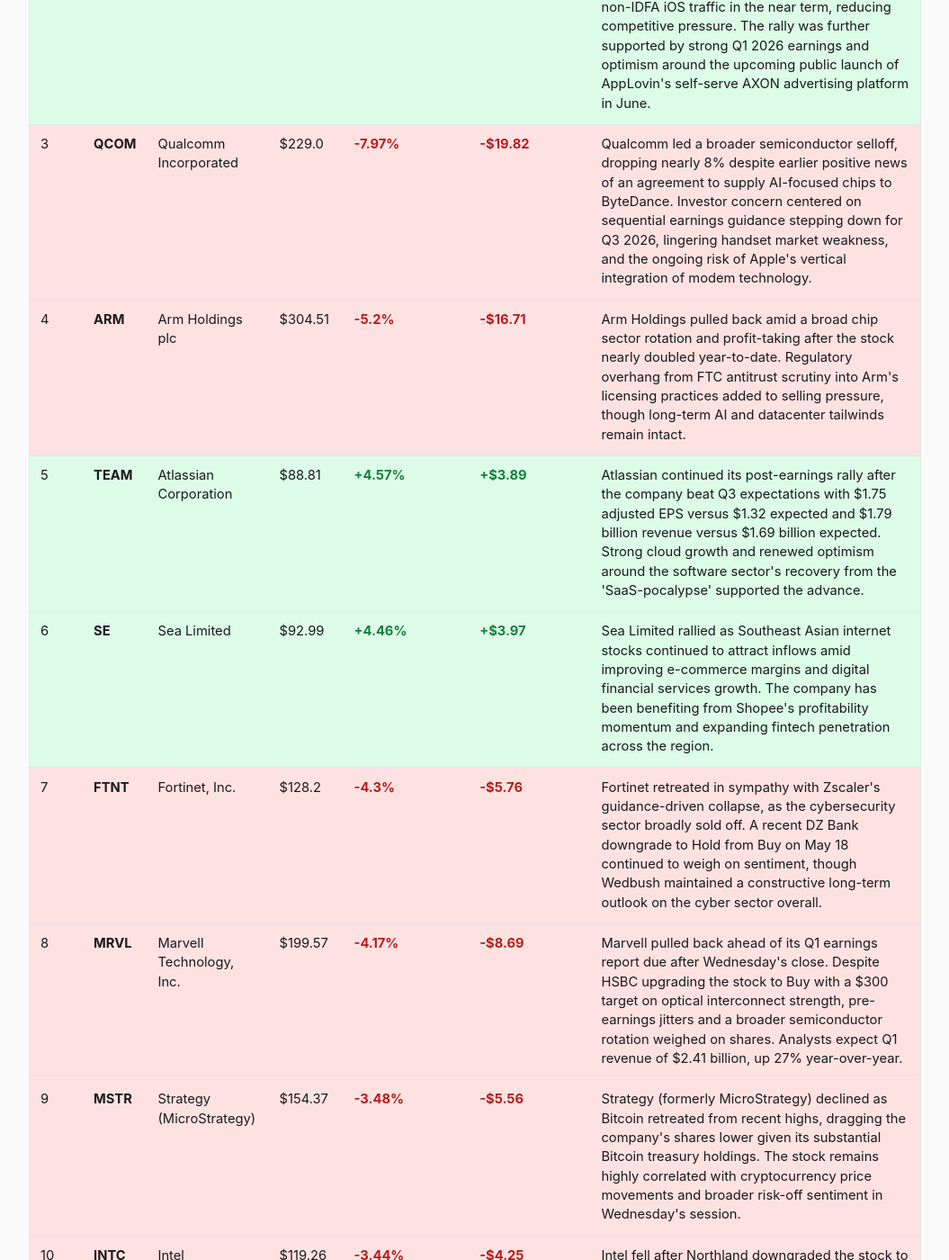
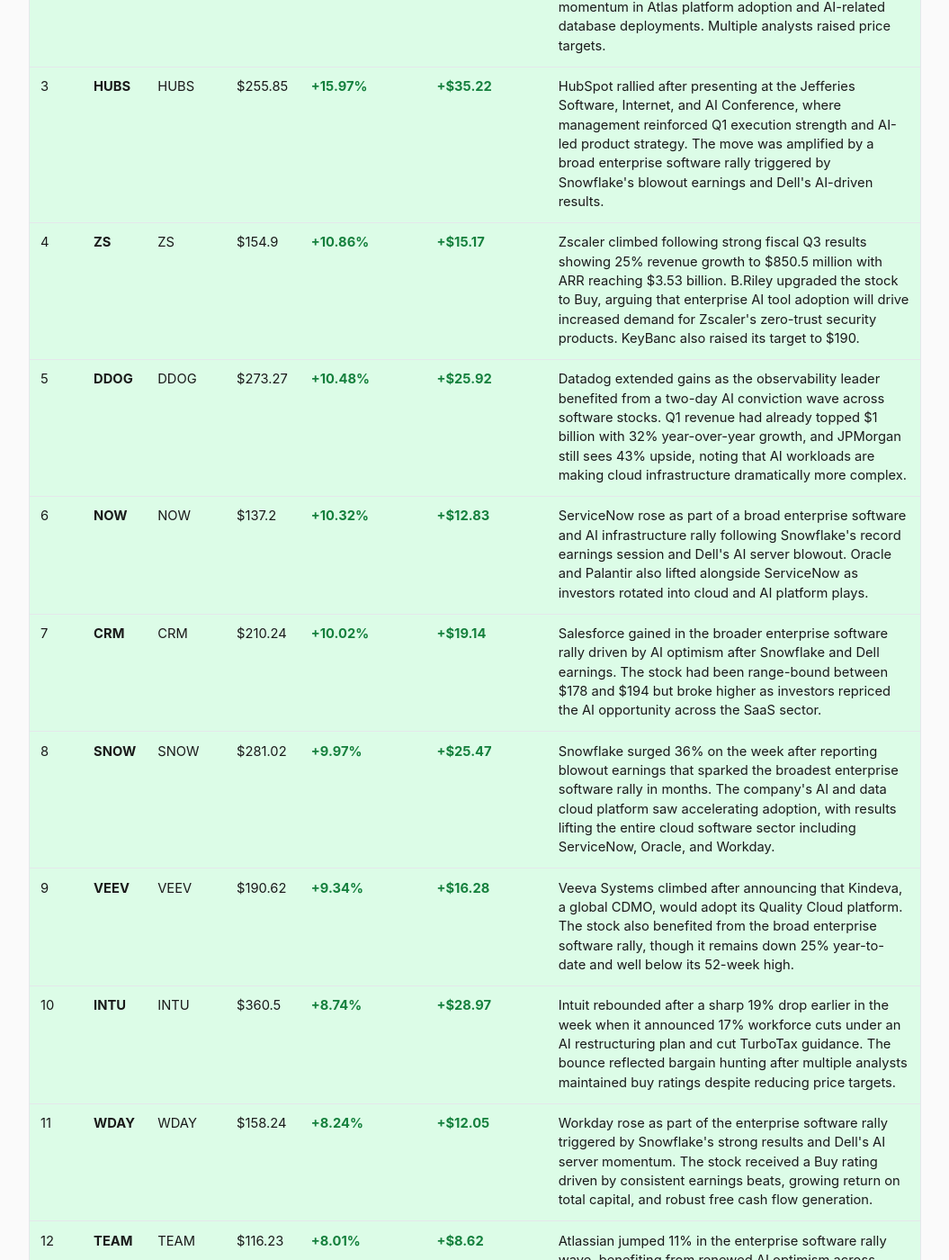
Before and after one commit to SahanY/tech-briefing, a Jekyll site: the page built from stocks.html, in a window 1280 px wide and 1400 px high, scrolled down 709 px. Shown: the whole window at 90% size, without its empty margins (112-1167 px from the left). Built offline with Jekyll 4.4.1, drawn with Linux system fonts in a browser that asks for light colours; some of the changed text lies outside the part shown.

Commit message:
Market Movers 2026-06-01

```diff
--- a/_data/stock_movers.json
+++ b/_data/stock_movers.json
@@ -1,210 +1,280 @@
 {
-  "date": "2026-05-27",
-  "generated_at": "2026-05-27T13:05:16-05:00",
-  "data_as_of": "2026-05-27, 9:00 AM CT",
+  "date": "2026-06-01",
+  "generated_at": "2026-06-01T10:35:45-05:00",
+  "data_as_of": "2026-06-01, 9:00 AM CT",
   "source": "yfinance",
   "universe": {
-    "mode": "nasdaq_listed_plus_sp500",
-    "tech_only": true
+    "mode": "manual_tickers",
+    "count": 66,
+    "sources": [],
+    "ranked_count": 65,
+    "tech_only": true,
+    "tech_selected_count": 15,
+    "skipped_non_tech_count": 0,
+    "sector_lookups": 0,
+    "skipped_non_tech_sample": []
   },
   "filters": {
-    "tech_only": true
+    "min_price": 0,
+    "min_volume": 0,
+    "tech_only": true,
+    "max_sector_lookups": 75
   },
   "stocks": [
     {
-      "rank": 1,
-      "ticker": "ZS",
-      "name": "Zscaler, Inc.",
-      "price": 126.23,
-      "previous_close": 184.60,
-      "change_pct": -31.62,
-      "change_abs": -58.37,
-      "volume": "25.1M",
-      "volume_raw": 25100018,
-      "direction": "loss",
-      "explanation": "Zscaler shares collapsed after the cloud security firm guided Q4 revenue of $875-878 million, below consensus, and slashed full-year free cash flow outlook to 22.8-23.3% from 26.5-27%. Despite beating Q3 estimates on both revenue ($850.5M) and adjusted EPS ($1.08), investors punished the stock on increased capex and sales leadership transitions."
+      "ticker": "ARM",
+      "name": "ARM",
+      "price": 418.92,
+      "previous_close": 353.29,
+      "change_pct": 18.58,
+      "change_abs": 65.62,
+      "volume": "12.6M",
+      "volume_raw": 12555247,
+      "direction": "gain",
+      "sector": "",
+      "industry": "",
+      "universe_source": "manual",
+      "explanation": "Arm Holdings surged after Nvidia unveiled its RTX Spark Arm-based PC chip at Computex, validating Arm architecture for mainstream Windows laptops. Multiple analysts raised price targets simultaneously, with Mizuho going to $425 and Wells Fargo to $410. The broader semiconductor rally added further momentum.",
+      "tech_match": "manual override",
+      "rank": 1
     },
     {
-      "rank": 2,
-      "ticker": "APP",
-      "name": "AppLovin Corporation",
-      "price": 570.93,
-      "previous_close": 514.24,
-      "change_pct": 11.02,
-      "change_abs": 56.69,
-      "volume": "5.5M",
-      "volume_raw": 5487900,
+      "ticker": "MDB",
+      "name": "MDB",
+      "price": 392.68,
+      "previous_close": 335.55,
+      "change_pct": 17.03,
+      "change_abs": 57.13,
+      "volume": "2.8M",
+      "volume_raw": 2800090,
       "direction": "gain",
-      "explanation": "AppLovin surged on a report from Edgewater indicating Meta Platforms is unlikely to bid on non-IDFA iOS traffic in the near term, reducing competitive pressure. The rally was further supported by strong Q1 2026 earnings and optimism around the upcoming public launch of AppLovin's self-serve AXON advertising platform in June."
+      "sector": "",
+      "industry": "",
+      "universe_source": "manual",
+      "explanation": "MongoDB jumped after reporting Q1 fiscal 2027 revenue of $687.6 million, up 25% year-over-year, beating estimates. Management raised full-year guidance to $2.92-$2.96 billion, citing accelerating momentum in Atlas platform adoption and AI-related database deployments. Multiple analysts raised price targets.",
+      "tech_match": "manual override",
+      "rank": 2
     },
     {
-      "rank": 3,
-      "ticker": "QCOM",
-      "name": "Qualcomm Incorporated",
-      "price": 229.00,
-      "previous_close": 248.82,
-      "change_pct": -7.97,
-      "change_abs": -19.82,
-      "volume": "18.2M",
-      "volume_raw": 18184609,
-      "direction": "loss",
-      "explanation": "Qualcomm led a broader semiconductor selloff, dropping nearly 8% despite earlier positive news of an agreement to supply AI-focused chips to ByteDance. Investor concern centered on sequential earnings guidance stepping down for Q3 2026, lingering handset market weakness, and the ongoing risk of Apple's vertical integration of modem technology."
+      "ticker": "HUBS",
+      "name": "HUBS",
+      "price": 255.85,
+      "previous_close": 220.63,
+      "change_pct": 15.97,
+      "change_abs": 35.22,
+      "volume": "1.1M",
+      "volume_raw": 1124437,
+      "direction": "gain",
+      "sector": "",
+      "industry": "",
+      "universe_source": "manual",
+      "explanation": "HubSpot rallied after presenting at the Jefferies Software, Internet, and AI Conference, where management reinforced Q1 execution strength and AI-led product strategy. The move was amplified by a broad enterprise software rally triggered by Snowflake's blowout earnings and Dell's AI-driven results.",
+      "tech_match": "manual override",
+      "rank": 3
     },
     {
-      "rank": 4,
-      "ticker": "ARM",
-      "name": "Arm Holdings plc",
-      "price": 304.51,
-      "previous_close": 321.22,
-      "change_pct": -5.20,
-      "change_abs": -16.71,
-      "volume": "6.9M",
-      "volume_raw": 6899859,
-      "direction": "loss",
-      "explanation": "Arm Holdings pulled back amid a broad chip sector rotation and profit-taking after the stock nearly doubled year-to-date. Regulatory overhang from FTC antitrust scrutiny into Arm's licensing practices added to selling pressure, though long-term AI and datacenter tailwinds remain intact."
+      "ticker": "ZS",
+      "name": "ZS",
+      "price": 154.9,
+      "previous_close": 139.73,
+      "change_pct": 10.86,
+      "change_abs": 15.17,
+      "volume": "5.3M",
+      "volume_raw": 5287618,
+      "direction": "gain",
+      "sector": "",
+      "industry": "",
+      "universe_source": "manual",
+      "explanation": "Zscaler climbed following strong fiscal Q3 results showing 25% revenue growth to $850.5 million with ARR reaching $3.53 billion. B.Riley upgraded the stock to Buy, arguing that enterprise AI tool adoption will drive increased demand for Zscaler's zero-trust security products. KeyBanc also raised its target to $190.",
+      "tech_match": "manual override",
+      "rank": 4
     },
     {
-      "rank": 5,
-      "ticker": "TEAM",
-      "name": "Atlassian Corporation",
-      "price": 88.81,
-      "previous_close": 84.92,
-      "change_pct": 4.57,
-      "change_abs": 3.89,
-      "volume": "2.7M",
-      "volume_raw": 2736923,
+      "ticker": "DDOG",
+      "name": "DDOG",
+      "price": 273.27,
+      "previous_close": 247.35,
+      "change_pct": 10.48,
+      "change_abs": 25.92,
+      "volume": "4.4M",
+      "volume_raw": 4381980,
       "direction": "gain",
-      "explanation": "Atlassian continued its post-earnings rally after the company beat Q3 expectations with $1.75 adjusted EPS versus $1.32 expected and $1.79 billion revenue versus $1.69 billion expected. Strong cloud growth and renewed optimism around the software sector's recovery from the 'SaaS-pocalypse' supported the advance."
+      "sector": "",
+      "industry": "",
+      "universe_source": "manual",
+      "explanation": "Datadog extended gains as the observability leader benefited from a two-day AI conviction wave across software stocks. Q1 revenue had already topped $1 billion with 32% year-over-year growth, and JPMorgan still sees 43% upside, noting that AI workloads are making cloud infrastructure dramatically more complex.",
+      "tech_match": "manual override",
+      "rank": 5
     },
     {
-      "rank": 6,
-      "ticker": "SE",
-      "name": "Sea Limited",
-      "price": 92.99,
-      "previous_close": 89.02,
-      "change_pct": 4.46,
-      "change_abs": 3.97,
-      "volume": "2.0M",
-      "volume_raw": 2023860,
+      "ticker": "NOW",
+      "name": "NOW",
+      "price": 137.2,
+      "previous_close": 124.37,
+      "change_pct": 10.32,
+      "change_abs": 12.83,
+      "volume": "41.5M",
+      "volume_raw": 41468621,
       "direction": "gain",
-      "explanation": "Sea Limited rallied as Southeast Asian internet stocks continued to attract inflows amid improving e-commerce margins and digital financial services growth. The company has been benefiting from Shopee's profitability momentum and expanding fintech penetration across the region."
+      "sector": "",
+      "industry": "",
+      "universe_source": "manual",
+      "explanation": "ServiceNow rose as part of a broad enterprise software and AI infrastructure rally following Snowflake's record earnings session and Dell's AI server blowout. Oracle and Palantir also lifted alongside ServiceNow as investors rotated into cloud and AI platform plays.",
+      "tech_match": "manual override",
+      "rank": 6
     },
     {
-      "rank": 7,
-      "ticker": "FTNT",
-      "name": "Fortinet, Inc.",
-      "price": 128.20,
-      "previous_close": 133.96,
-      "change_pct": -4.30,
-      "change_abs": -5.76,
-      "volume": "4.2M",
-      "volume_raw": 4171862,
-      "direction": "loss",
-      "explanation": "Fortinet retreated in sympathy with Zscaler's guidance-driven collapse, as the cybersecurity sector broadly sold off. A recent DZ Bank downgrade to Hold from Buy on May 18 continued to weigh on sentiment, though Wedbush maintained a constructive long-term outlook on the cyber sector overall."
+      "ticker": "CRM",
+      "name": "CRM",
+      "price": 210.24,
+      "previous_close": 191.1,
+      "change_pct": 10.02,
+      "change_abs": 19.14,
+      "volume": "14.0M",
+      "volume_raw": 14011782,
+      "direction": "gain",
+      "sector": "",
+      "industry": "",
+      "universe_source": "manual",
+      "explanation": "Salesforce gained in the broader enterprise software rally driven by AI optimism after Snowflake and Dell earnings. The stock had been range-bound between $178 and $194 but broke higher as investors repriced the AI opportunity across the SaaS sector.",
+      "tech_match": "manual override",
+      "rank": 7
     },
     {
-      "rank": 8,
-      "ticker": "MRVL",
-      "name": "Marvell Technology, Inc.",
-      "price": 199.57,
-      "previous_close": 208.26,
-      "change_pct": -4.17,
-      "change_abs": -8.69,
-      "volume": "27.8M",
-      "volume_raw": 27779050,
-      "direction": "loss",
-      "explanation": "Marvell pulled back ahead of its Q1 earnings report due after Wednesday's close. Despite HSBC upgrading the stock to Buy with a $300 target on optical interconnect strength, pre-earnings jitters and a broader semiconductor rotation weighed on shares. Analysts expect Q1 revenue of $2.41 billion, up 27% year-over-year."
+      "ticker": "SNOW",
+      "name": "SNOW",
+      "price": 281.02,
+      "previous_close": 255.55,
+      "change_pct": 9.97,
+      "change_abs": 25.47,
+      "volume": "9.6M",
+      "volume_raw": 9559582,
+      "direction": "gain",
+      "sector": "",
+      "industry": "",
+      "universe_source": "manual",
+      "explanation": "Snowflake surged 36% on the week after reporting blowout earnings that sparked the broadest enterprise software rally in months. The company's AI and data cloud platform saw accelerating adoption, with results lifting the entire cloud software sector including ServiceNow, Oracle, and Workday.",
+      "tech_match": "manual override",
+      "rank": 8
     },
     {
-      "rank": 9,
-      "ticker": "MSTR",
-      "name": "Strategy (MicroStrategy)",
-      "price": 154.37,
-      "previous_close": 159.93,
-      "change_pct": -3.48,
-      "change_abs": -5.56,
-      "volume": "7.4M",
-      "volume_raw": 7357302,
-      "direction": "loss",
-      "explanation": "Strategy (formerly MicroStrategy) declined as Bitcoin retreated from recent highs, dragging the company's shares lower given its substantial Bitcoin treasury holdings. The stock remains highly correlated with cryptocurrency price movements and broader risk-off sentiment in Wednesday's session."
+      "ticker": "VEEV",
+      "name": "VEEV",
+      "price": 190.62,
+      "previous_close": 174.34,
+      "change_pct": 9.34,
+      "change_abs": 16.28,
+      "volume": "2.0M",
+      "volume_raw": 1975012,
+      "direction": "gain",
+      "sector": "",
+      "industry": "",
+      "universe_source": "manual",
+      "explanation": "Veeva Systems climbed after announcing that Kindeva, a global CDMO, would adopt its Quality Cloud platform. The stock also benefited from the broad enterprise software rally, though it remains down 25% year-to-date and well below its 52-week high.",
+      "tech_match": "manual override",
+      "rank": 9
     },
     {
-      "rank": 10,
-      "ticker": "INTC",
-      "name": "Intel Corporation",
-      "price": 119.26,
-      "previous_close": 123.52,
-      "change_pct": -3.44,
-      "change_abs": -4.25,
-      "volume": "65.9M",
-      "volume_raw": 65931865,
-      "direction": "loss",
-      "explanation": "Intel fell after Northland downgraded the stock to Market Perform from Outperform, citing full valuation and modeling a decline in overall datacenter spending in calendar year 2027 as hyperscalers become cash-strapped. The downgrade offset earlier turnaround optimism and contributed to the broader chip sector weakness."
+      "ticker": "INTU",
+      "name": "INTU",
+      "price": 360.5,
+      "previous_close": 331.53,
+      "change_pct": 8.74,
+      "change_abs": 28.97,
+      "volume": "2.2M",
+      "volume_raw": 2243144,
+      "direction": "gain",
+      "sector": "",
+      "industry": "",
+      "universe_source": "manual",
+      "explanation": "Intuit rebounded after a sharp 19% drop earlier in the week when it announced 17% workforce cuts under an AI restructuring plan and cut TurboTax guidance. The bounce reflected bargain hunting after multiple analysts maintained buy ratings despite reducing price targets.",
+      "tech_match": "manual override",
+      "rank": 10
     },
     {
-      "rank": 11,
-      "ticker": "CRWD",
-      "name": "CrowdStrike Holdings, Inc.",
-      "price": 649.22,
-      "previous_close": 671.55,
-      "change_pct": -3.32,
-      "change_abs": -22.33,
-      "volume": "2.3M",
-      "volume_raw": 2339107,
-      "direction": "loss",
-      "explanation": "CrowdStrike gave back gains after hitting eight straight intraday records, pulling back in a sector-wide cybersecurity selloff triggered by Zscaler's weak guidance. Despite announcing the successful Glassworm botnet takedown with Google and receiving a Wedbush price target raise to $700, profit-taking prevailed."
+      "ticker": "WDAY",
+      "name": "WDAY",
+      "price": 158.24,
+      "previous_close": 146.19,
+      "change_pct": 8.24,
+      "change_abs": 12.05,
+      "volume": "4.7M",
+      "volume_raw": 4667981,
+      "direction": "gain",
+      "sector": "",
+      "industry": "",
+      "universe_source": "manual",
+      "explanation": "Workday rose as part of the enterprise software rally triggered by Snowflake's strong results and Dell's AI server momentum. The stock received a Buy rating driven by consistent earnings beats, growing return on total capital, and robust free cash flow generation.",
+      "tech_match": "manual override",
+      "rank": 11
     },
     {
-      "rank": 12,
-      "ticker": "MDB",
-      "name": "MongoDB, Inc.",
-      "price": 297.42,
-      "previous_close": 307.35,
-      "change_pct": -3.23,
-      "change_abs": -9.93,
-      "volume": "1.6M",
-      "volume_raw": 1616902,
-      "direction": "loss",
-      "explanation": "MongoDB declined amid the broader software and cloud infrastructure selloff. The database platform maker was caught in the crosscurrent of renewed SaaS-pocalypse fears following Zscaler's guidance miss, despite the broader software sector's recent 25% rally from April lows."
+      "ticker": "TEAM",
+      "name": "TEAM",
+      "price": 116.23,
+      "previous_close": 107.61,
+      "change_pct": 8.01,
+      "change_abs": 8.62,
+      "volume": "6.0M",
+      "volume_raw": 5956498,
+      "direction": "gain",
+      "sector": "",
+      "industry": "",
+      "universe_source": "manual",
+      "explanation": "Atlassian jumped 11% in the enterprise software rally wave, benefiting from renewed AI optimism across developer and collaboration tools. GitLab climbed 7.5% and monday.com advanced 6% in the same broad sector rotation into software names.",
+      "tech_match": "manual override",
+      "rank": 12
     },
     {
-      "rank": 13,
       "ticker": "NET",
-      "name": "Cloudflare, Inc.",
-      "price": 210.51,
-      "previous_close": 217.54,
-      "change_pct": -3.23,
-      "change_abs": -7.03,
-      "volume": "1.9M",
-      "volume_raw": 1896567,
-      "direction": "loss",
-      "explanation": "Cloudflare traded lower in sympathy with the broader cloud and cybersecurity sector rotation following Zscaler's guidance-driven collapse. The stock pulled back despite strong fundamentals and Cloudflare's recently launched Flagship developer platform, reflecting risk-off sentiment across growth-oriented infrastructure names."
+      "name": "NET",
+      "price": 260.28,
+      "previous_close": 241.82,
+      "change_pct": 7.63,
+      "change_abs": 18.46,
+      "volume": "3.2M",
+      "volume_raw": 3224397,
+      "direction": "gain",
+      "sector": "",
+      "industry": "",
+      "universe_source": "manual",
+      "explanation": "Cloudflare gained as part of the broad enterprise software and infrastructure rally. The company continues to benefit from growing demand for edge computing, security, and AI inference workloads as enterprises expand their cloud footprints.",
+      "tech_match": "manual override",
+      "rank": 13
     },
     {
-      "rank": 14,
-      "ticker": "PINS",
-      "name": "Pinterest, Inc.",
-      "price": 19.93,
-      "previous_close": 19.33,
-      "change_pct": 3.13,
-      "change_abs": 0.60,
-      "volume": "7.1M",
-      "volume_raw": 7057228,
+      "ticker": "SE",
+      "name": "SE",
+      "price": 97.32,
+      "previous_close": 90.53,
+      "change_pct": 7.5,
+      "change_abs": 6.79,
+      "volume": "1.6M",
+      "volume_raw": 1578555,
       "direction": "gain",
-      "explanation": "Pinterest gained as digital advertising stocks broadly outperformed, benefiting from AppLovin's rally and the report that Meta is pulling back from certain iOS ad inventory. Investors rotated into lower-valuation ad-tech names as the digital ad market shows resilience heading into the summer spending season."
+      "sector": "",
+      "industry": "",
+      "universe_source": "manual",
+      "explanation": "Sea Limited rallied as emerging market tech and e-commerce names gained alongside the broader software sector. The company's Shopee e-commerce platform and digital financial services continue to expand in Southeast Asia and Latin America.",
+      "tech_match": "manual override",
+      "rank": 14
     },
     {
-      "rank": 15,
-      "ticker": "PANW",
-      "name": "Palo Alto Networks, Inc.",
-      "price": 248.95,
-      "previous_close": 256.75,
-      "change_pct": -3.04,
-      "change_abs": -7.80,
-      "volume": "4.9M",
-      "volume_raw": 4911953,
-      "direction": "loss",
-      "explanation": "Palo Alto Networks pulled back alongside cybersecurity peers following Zscaler's guidance miss, despite Wedbush raising its price target to $300 from $225 on AI-driven security demand. The CEO's recent $10 million insider purchase signaled long-term confidence, but short-term sector headwinds from the Zscaler spillover dominated trading."
+      "ticker": "ORCL",
+      "name": "ORCL",
+      "price": 242.07,
+      "previous_close": 225.78,
+      "change_pct": 7.22,
+      "change_abs": 16.29,
+      "volume": "20.2M",
+      "volume_raw": 20237170,
+      "direction": "gain",
+      "sector": "",
+      "industry": "",
+      "universe_source": "manual",
+      "explanation": "Oracle climbed after Oppenheimer raised its target to $235, citing expected upside from large AI and cloud bookings tied to OpenAI, Meta, Nvidia, and U.S. federal government contracts. The stock was further lifted by the enterprise software rally and a reported U.S. government cloud AI deal.",
+      "tech_match": "manual override",
+      "rank": 15
     }
   ]
 }
```
